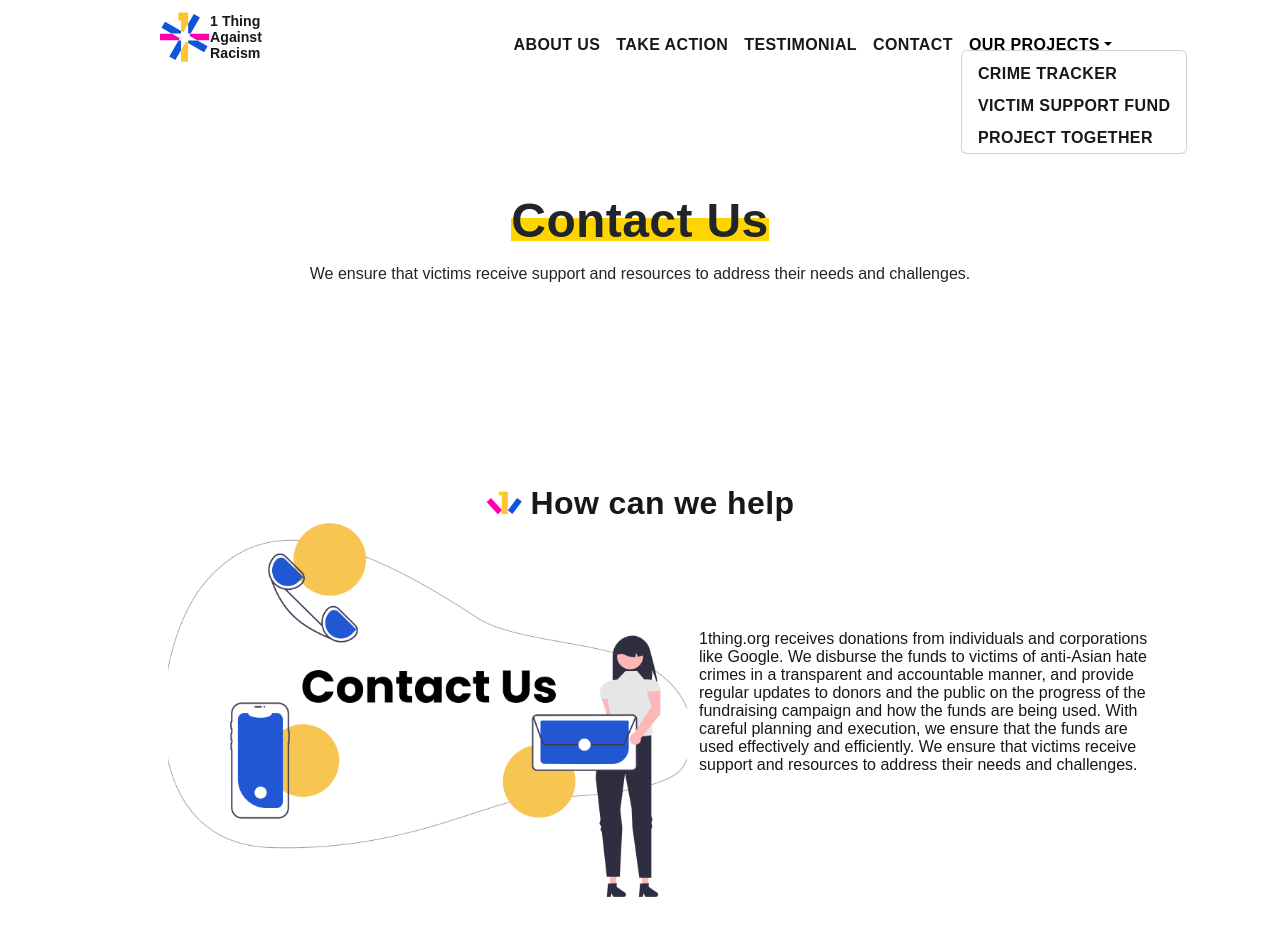
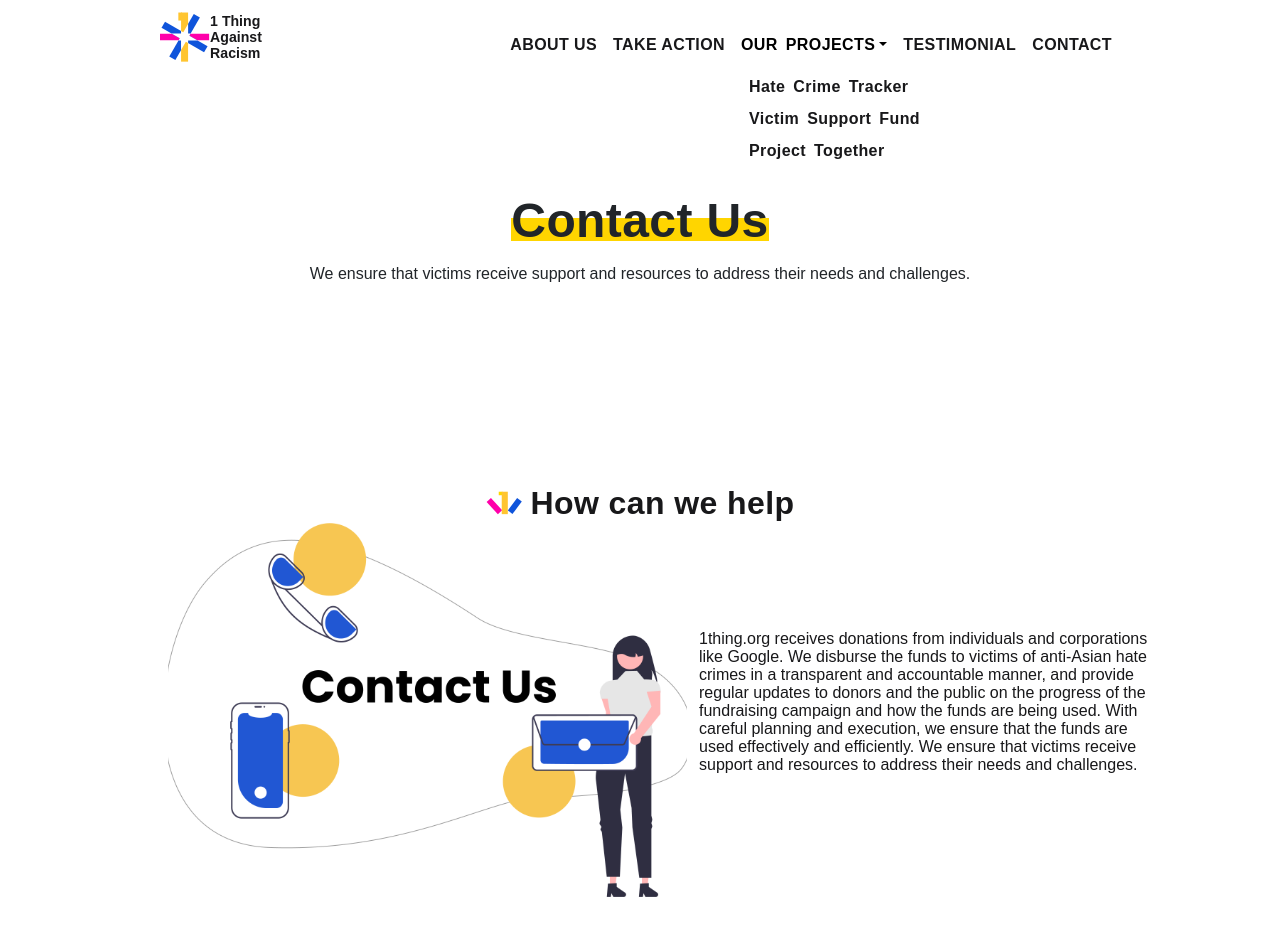
Before and after one commit to 1thing-org/1thing.org, a React (Create React App) app: page /contact in a window 1280 px wide. Both pictures are taken after a click on the button "OUR PROJECTS". Shown: the top 936 px of the page. Built offline with nearby package versions, Linux system fonts and the light colour scheme; no server answers.

Commit message:
fix: updated the style and position of the dropdown list

```diff
--- a/src/components/navbar/Dropdown.tsx
+++ b/src/components/navbar/Dropdown.tsx
@@ -10,10 +10,10 @@ function Dropdown({
   dropdownItems: { title: string, links: string }[];
 }) {
   return (
-    <NavDropdown title={title} className={`nav-dropdown inner-text`}>
+    <NavDropdown title={<span className="title-spacing">{title}</span>} className={`nav-dropdown inner-text`}>
       {dropdownItems.map((item, index) => (
         <LinkContainer key={index.toString()} to={item.links}>
-          <NavDropdown.Item className="inner-text">{item.title}</NavDropdown.Item>
+          <NavDropdown.Item className="inner-text">{<span className="title-spacing">{item.title}</span>}</NavDropdown.Item>
         </LinkContainer>
       ))}
     </NavDropdown>
--- a/src/components/navbar/NavBar.css
+++ b/src/components/navbar/NavBar.css
@@ -32,7 +32,6 @@
   line-height: 22px;
   letter-spacing: 0.4000000059604645px;
   text-align: left;
-  text-transform: uppercase;
   color: #18181a !important;
 }
 
@@ -198,7 +197,17 @@
   background-color: transparent;
 }
 
+.nav-dropdown .dropdown-menu {
+  border: none;
+  margin-top: 1em;
+  background-color: transparent;
+}
+
 .fixed-nav {
   width: 35%;
   height: 35%;
 }
+
+.title-spacing {
+  word-spacing: 0.2em;
+}
--- a/src/components/navbar/NavBar.tsx
+++ b/src/components/navbar/NavBar.tsx
@@ -53,19 +53,11 @@ function NavBar() {
                   title={"Take Action"}
                   links={"/takeaction"}
                 ></Page>
-                <Page
-                  title={"Testimonial"}
-                  links={"/testimonials"}
-                ></Page>
-                <Page
-                  title={"Contact"}
-                  links={"/contact"}
-                ></Page>
                 <Dropdown
                   title="Our Projects"
                   dropdownItems={[
                     {
-                      title: "Crime Tracker",
+                      title: "Hate Crime Tracker",
                       links: "/projects/project-tracker"
                     },
                     {
@@ -78,6 +70,14 @@ function NavBar() {
                     }
                   ]}
                 ></Dropdown>
+                <Page
+                  title={"Testimonial"}
+                  links={"/testimonials"}
+                ></Page>
+                <Page
+                  title={"Contact"}
+                  links={"/contact"}
+                ></Page>
               </Nav>
             </Navbar.Collapse>
           )}
@@ -116,7 +116,7 @@ function NavBar() {
                   title="Our Projects"
                   dropdownItems={[
                     {
-                      title: "Crime Tracker",
+                      title: "Hate Crime Tracker",
                       links: "/projects/project-tracker"
                     },
                     {
```
